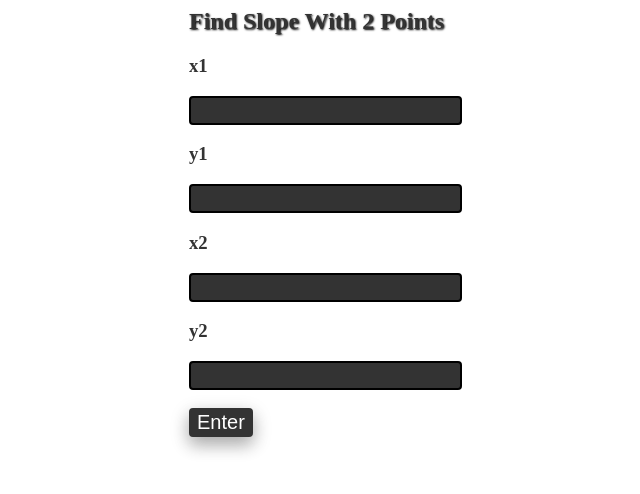
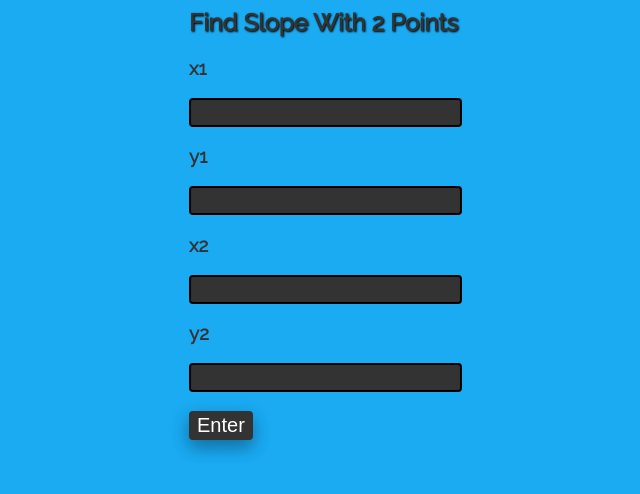
Before and after one commit to BanZ-Development/eAcademia, a website: page pages/grades/grade8.html in a window 1280 px wide. Shown: the whole page, without its empty margins (135-775 px from the left). Drawn offline with Linux system fonts and the light colour scheme.

Commit message:
body class

```diff
--- a/pages/grades/grade8.html
+++ b/pages/grades/grade8.html
@@ -5,7 +5,7 @@
         <link rel="stylesheet" href="../../css/styles.css">
         <script src="../../main.js"></script>
     </head>
-    <body>
+    <body class="body">
         <div id="findSlope" class="findslope">
             <h2 class="h2">Find Slope With 2 Points</h2>
             <h3 class="text">x1</h3>
```
Also changed, not shown: pages/grades/grade9.html (+1 -1 lines).
